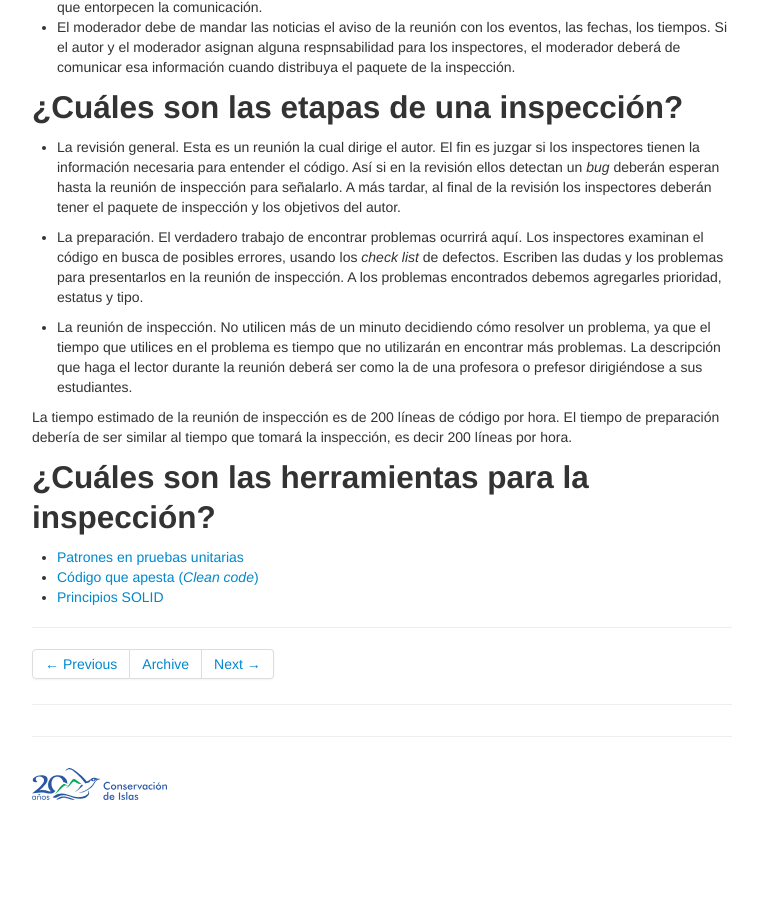
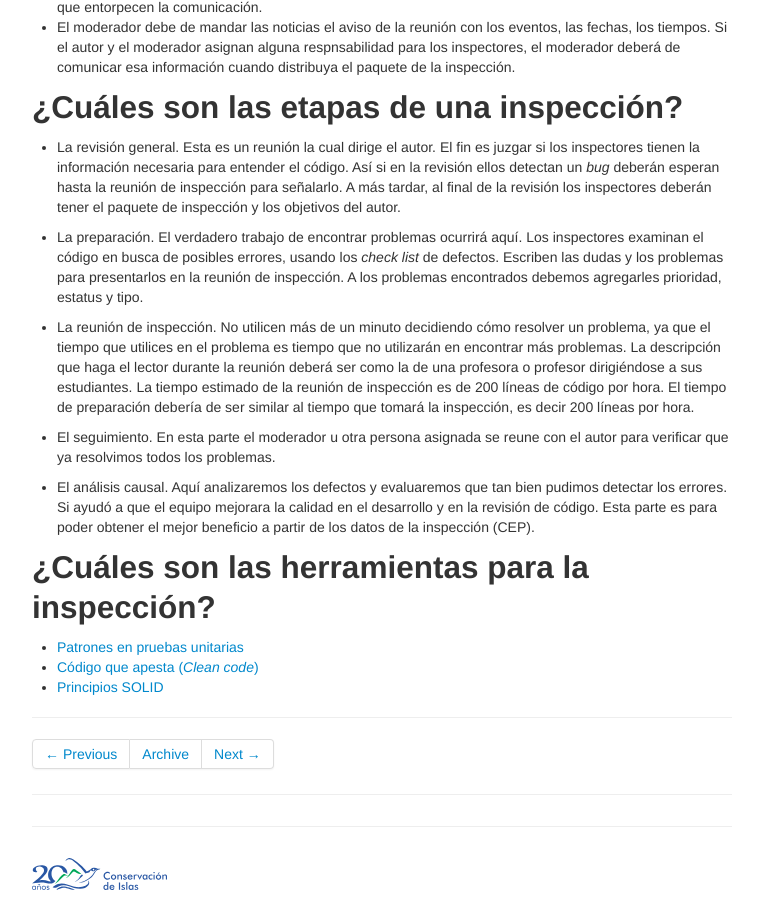
Before and after one commit to LizethMReyes/islasgeci.github.io, a Jekyll site: the page built from _posts/2021-01-28-inspecciones.md, in a window 1280 px wide and 900 px high, scrolled down 625 px. Shown: the whole window, without its empty margins (258-1021 px from the left). Built offline with Jekyll 4.4.1, drawn with Linux system fonts in a browser that asks for light colours; before the commit the page ends 1435 px from its top, so only the background shows below that.

Commit message:
:unamused: Describe some stages

```diff
--- a/_posts/2021-01-28-inspecciones.md
+++ b/_posts/2021-01-28-inspecciones.md
@@ -45,10 +45,16 @@ debemos agregarles prioridad, estatus y tipo.
 - La reunión de inspección. No utilicen más de un minuto decidiendo cómo resolver un problema, ya
   que el tiempo que utilices en el problema es tiempo que no utilizarán en encontrar más problemas.
   La descripción que haga el lector durante la reunión deberá ser como la de una profesora o
-  prefesor dirigiéndose a sus estudiantes.
+  profesor dirigiéndose a sus estudiantes. La tiempo estimado de la reunión de inspección es de 200
+  líneas de código por hora. El tiempo de preparación debería de ser similar al tiempo que tomará la
+  inspección, es decir 200 líneas por hora.
 
-La tiempo estimado de la reunión de inspección es de 200 líneas de código por hora. El tiempo de
-preparación debería de ser similar al tiempo que tomará la inspección, es decir 200 líneas por hora.
+- El seguimiento. En esta parte el moderador u otra persona asignada se reune con el autor para
+  verificar que ya resolvimos todos los problemas.
+
+- El análisis causal. Aquí analizaremos los defectos y evaluaremos que tan bien pudimos detectar los
+  errores. Si ayudó a que el equipo mejorara la calidad en el desarrollo y en la revisión de código.
+  Esta parte es para poder obtener el mejor beneficio a partir de los datos de la inspección (CEP).
 
 ## ¿Cuáles son las herramientas para la inspección?
 - [Patrones en pruebas
```
